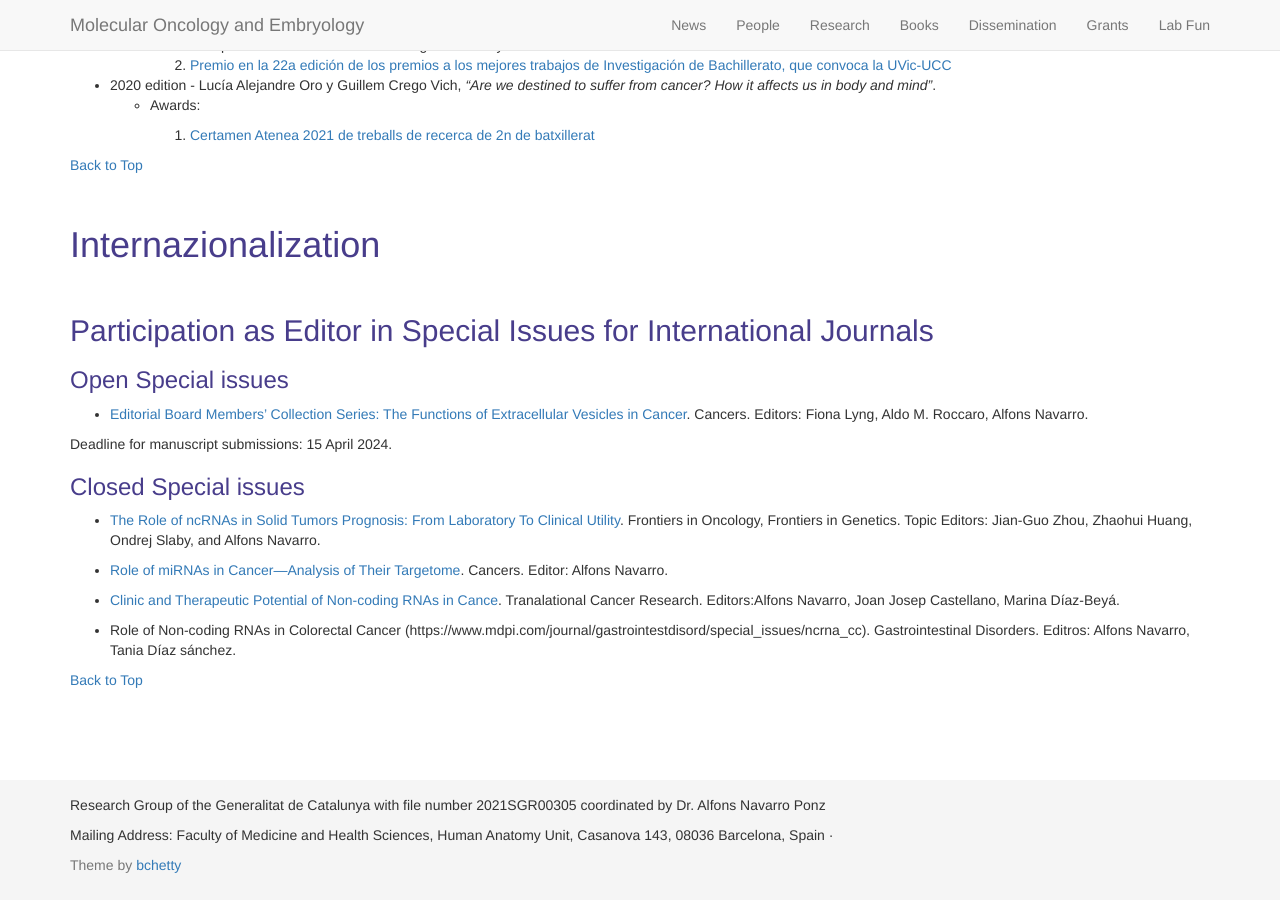
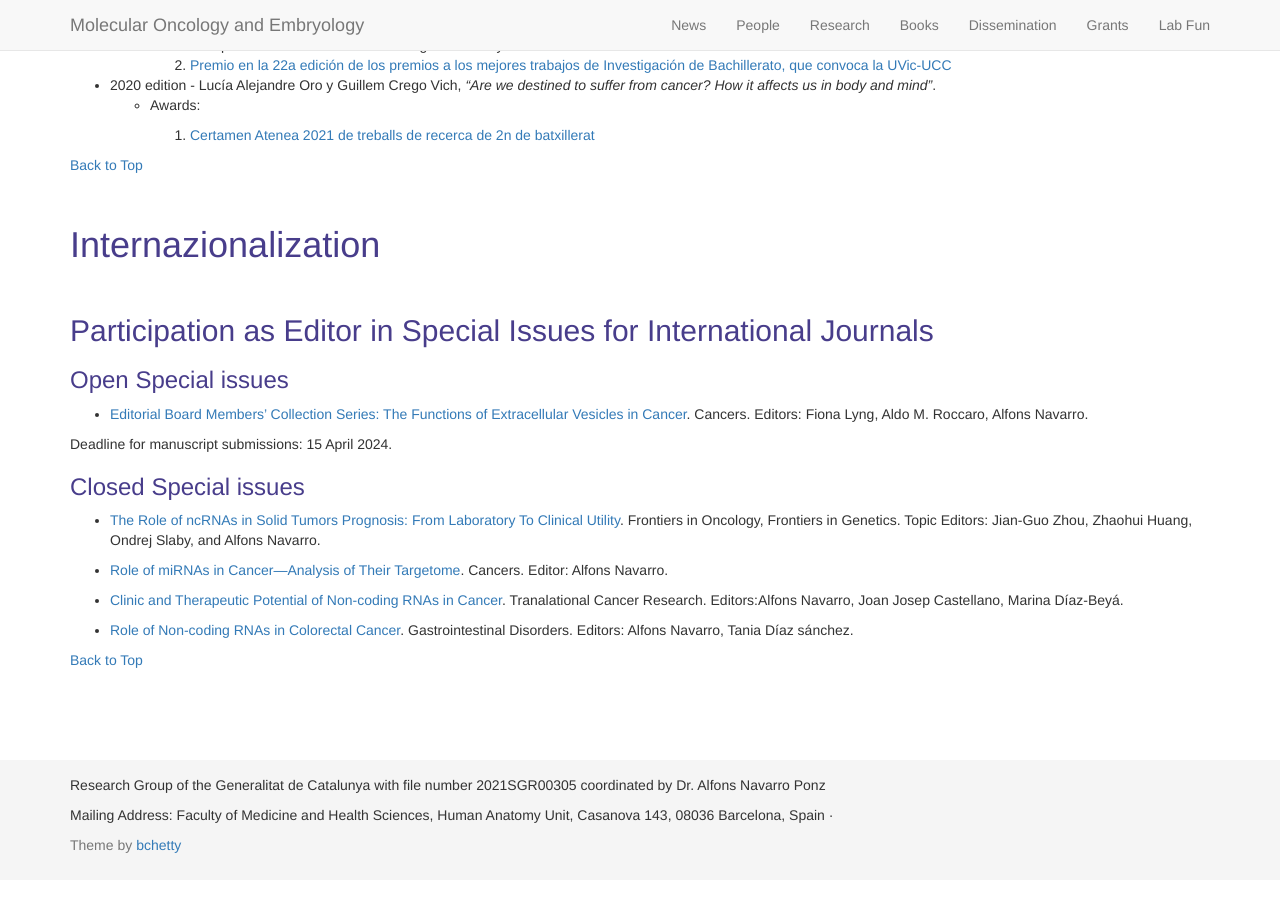
Before and after one commit to AlfonsNavarro/lab, a Jekyll site: the page built from pages/dissemination.md, in a window 1280 px wide and 900 px high, scrolled down 4300 px. Built offline with Jekyll 4.4.1, drawn with Linux system fonts in a browser that asks for light colours; nearby versions of some CDN libraries.

Commit message:
dissemination

```diff
--- a/pages/dissemination.md
+++ b/pages/dissemination.md
@@ -197,9 +197,9 @@ Topic Editors: Jian-Guo Zhou, Zhaohui Huang, Ondrej Slaby, and Alfons Navarro.
 
 - [Role of miRNAs in Cancer—Analysis of Their Targetome](https://www.mdpi.com/journal/cancers/special_issues/miRNAs_Cancer). Cancers. Editor: Alfons Navarro.
 
-- [Clinic and Therapeutic Potential of Non-coding RNAs in Cance](https://tcr.amegroups.org/post/view/clinic-and-therapeutic-potential-of-non-coding-rnas-in-cancer). Tranalational Cancer Research. Editors:Alfons Navarro, Joan Josep Castellano, Marina Díaz-Beyá.
+- [Clinic and Therapeutic Potential of Non-coding RNAs in Cancer](https://tcr.amegroups.org/post/view/clinic-and-therapeutic-potential-of-non-coding-rnas-in-cancer). Tranalational Cancer Research. Editors:Alfons Navarro, Joan Josep Castellano, Marina Díaz-Beyá.
 
-- Role of Non-coding RNAs in Colorectal Cancer (https://www.mdpi.com/journal/gastrointestdisord/special_issues/ncrna_cc). Gastrointestinal Disorders. Editros: Alfons Navarro, Tania Díaz sánchez.
+- [Role of Non-coding RNAs in Colorectal Cancer](https://www.mdpi.com/journal/gastrointestdisord/special_issues/ncrna_cc). Gastrointestinal Disorders. Editors: Alfons Navarro, Tania Díaz sánchez.
 
 
 [Back to Top](#top)
```
